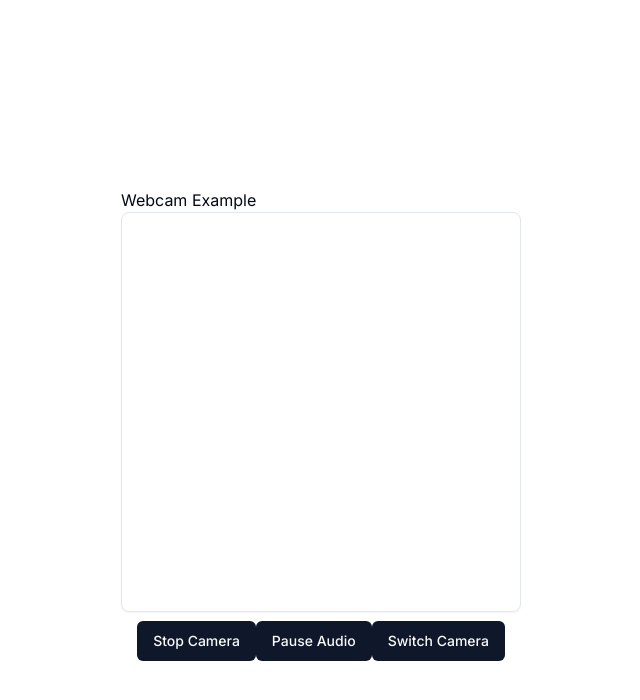
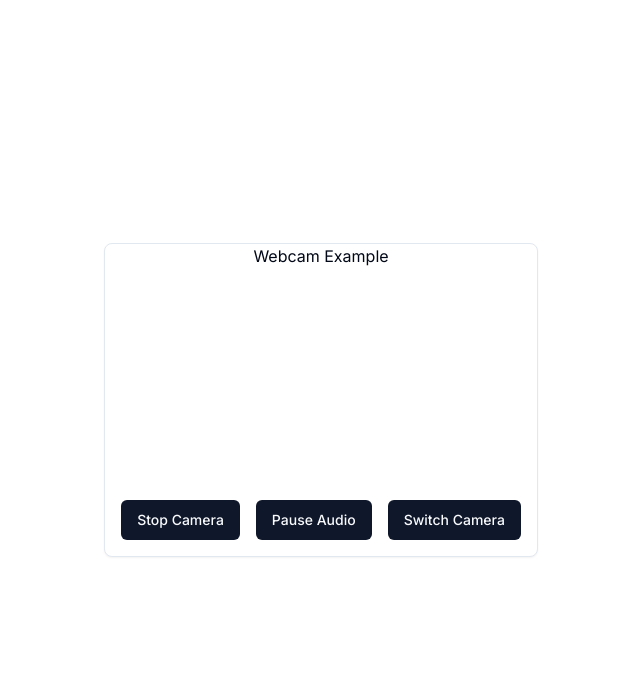
Before and after one commit to wesleibruno/nextjs-camera, a Next.js app: page / in a window 1280 px wide. Both pictures are taken after a click on the button "Start Only Audio". Shown: the top 700 px of the page, without its empty margins (319-959 px from the left). Built offline with nearby package versions, Linux system fonts and the light colour scheme; no server answers.

Commit message:
Card camera center with button under the camera

```diff
--- a/app/page.tsx
+++ b/app/page.tsx
@@ -8,7 +8,7 @@ export default function Home() {
   const webcamRef = useRef(null);
   const [isCameraOn, setIsCameraOn] = useState(false);
   const [isAudioOn, setIsAudioOn] = useState(true);
-  const [facingMode, setFacingMode] = useState('user'); // 'user' para câmera frontal, 'environment' para câmera traseira
+  const [facingMode, setFacingMode] = useState('user');
 
   const toggleCamera = () => {
     setIsCameraOn((prevState) => !prevState);
@@ -29,22 +29,21 @@ export default function Home() {
     );
   };
 
-  const isMobile = window.innerWidth <= 768; // Define como mobile se a largura da janela for menor ou igual a 768px
+  const isMobile = window.innerWidth <= 768;
 
   return (
-    <div style={{ display: 'flex', justifyContent: 'center', alignItems: 'center', height: '100vh' }}>
-      <div>
+    <div className="flex justify-center items-center h-screen">
+      <Card className="w-400 h-400 text-center">
         <h1>Webcam Example</h1>
         {isCameraOn ? (
-          isMobile ? ( // Se for mobile, mantenha o tamanho da câmera como está
           <div>
             <Webcam
               audio={isAudioOn}
               videoConstraints={{ facingMode: facingMode }}
               ref={webcamRef}
-                style={{ width: '100%', height: '100%' }}
+              className="w-full h-full"
             />
-              <div style={{ display: 'flex', justifyContent: 'center', marginTop: '10px' }}>
+            <div className="flex justify-center p-4 space-x-4">
               <Button onClick={toggleCamera}>Stop Camera</Button>
               <Button onClick={toggleAudio}>
                 {isAudioOn ? 'Pause Audio' : 'Resume Audio'}
@@ -54,32 +53,13 @@ export default function Home() {
               </Button>
             </div>
           </div>
-          ) : ( // Se for maior que o tamanho de tela de celular, use um card para a câmera
-            <Card style={{ width: '400px', height: '400px', margin: '0 auto', textAlign: 'center' }}>
-              <Webcam
-                audio={isAudioOn}
-                videoConstraints={{ facingMode: facingMode }}
-                ref={webcamRef}
-                style={{ width: '100%', height: '100%' }}
-              />
-              <div style={{ marginTop: '10px' }}>
-                <Button onClick={toggleCamera}>Stop Camera</Button>
-                <Button onClick={toggleAudio}>
-                  {isAudioOn ? 'Pause Audio' : 'Resume Audio'}
-                </Button>
-                <Button onClick={switchCameraFacingMode}>
-                  Switch Camera
-                </Button>
-              </div>
-            </Card>
-          )
         ) : (
           <div>
             <Button onClick={startOnlyAudio}>Start Only Audio</Button>
             <Button onClick={toggleCamera}>Start Camera</Button>
           </div>
         )}
-      </div>
+      </Card>
     </div>
   );
 }
```
Lines whose indentation alone changed are shown as unchanged.
